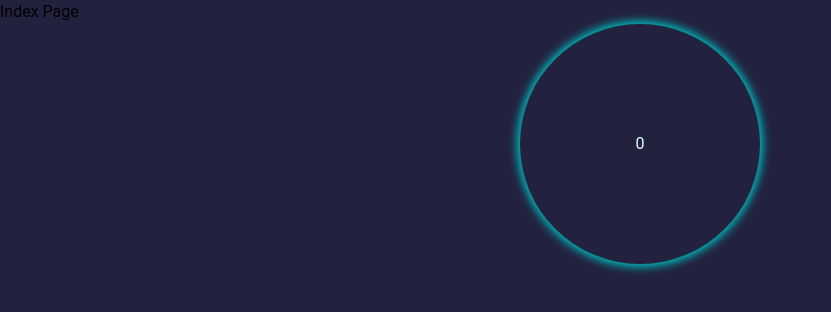
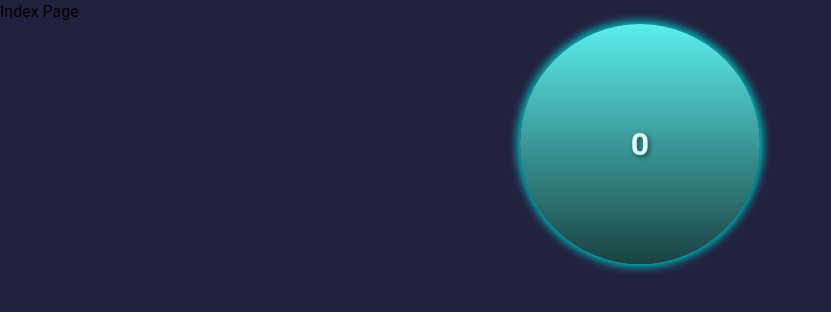
Before and after one commit to AndrewAttemptsCode/the-clicker, a React (Vite) app: page / in a window 1280 px wide. Shown: the top 312 px of the page, without its empty margins (0-831 px from the left). Built offline with nearby package versions, Linux system fonts and the light colour scheme; a web font is replaced by a local one.

Commit message:
style: add styling to count span

```diff
--- a/src/components/Orb.tsx
+++ b/src/components/Orb.tsx
@@ -10,12 +10,18 @@ const Button = styled.button`
   border: none;
   overflow: hidden;
   box-shadow: 0 0 8px 3px rgb(0, 190, 190);
-  color: rgb(220, 253, 253);
-
+  position: relative;
   display: flex;
   align-items: center;
   justify-content: center;
-  position: relative;
+
+  & span {
+    z-index: 10;
+    color: rgb(220, 253, 253);
+    font-weight: bold;
+    font-size: 2rem;
+    text-shadow: 2px 2px 5px rgba(0,0,0,0.5);
+  }
 
   &:focus {
     outline: none;
@@ -31,7 +37,7 @@ const OrbBackground = styled.div<OrbBackgroundProps>`
   position: absolute;
   width: 100%;
   height: 100%;
-  z-index: -1;
+  z-index: 5;
   background: linear-gradient(to bottom, rgb(92, 238, 238) , rgb(26, 66, 66));
   transform-origin: bottom;
   transform: ${({$scaleTracker}) => $scaleTracker ? `scaleY(${$scaleTracker})` : "none"};
@@ -56,7 +62,7 @@ const Orb = ({ count, setCount }: OrbProps) => {
 
   return (
     <Button onClick={handleIncrement}>
-      {count}
+      <span>{count}</span>
       <OrbBackground $scaleTracker={SCALE} />
     </Button>
   );
```
